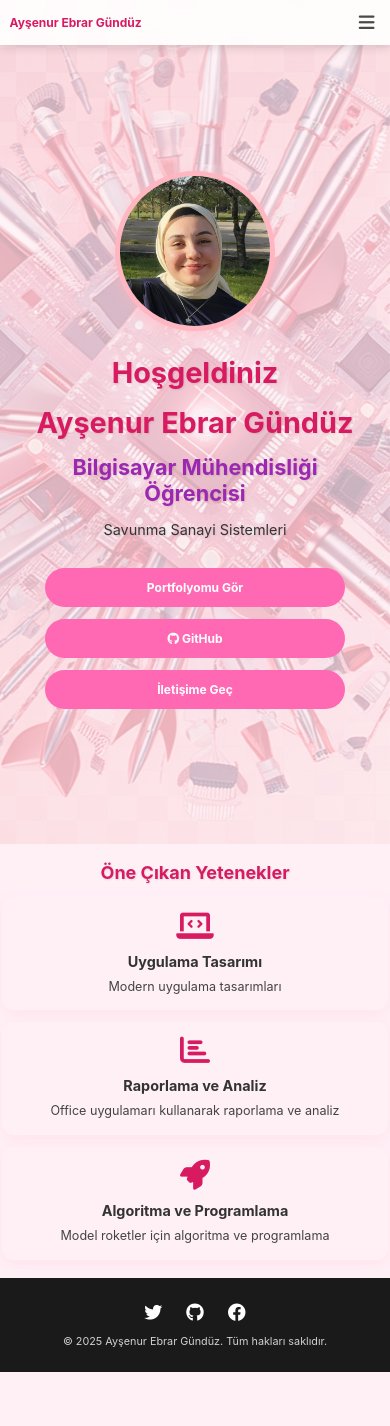
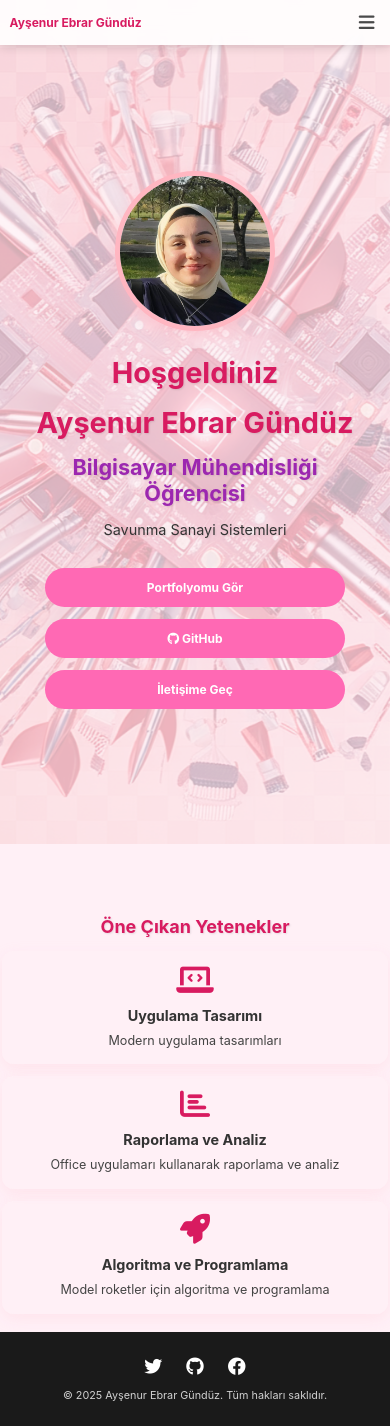
Before and after one commit to AysenurGunduz/Portfolyo, a React (Create React App) app: page / in a window 390 px wide. Before the commit the page ends 1372 px from the top, so only its background shows below. Built offline with nearby package versions, Linux system fonts and the light colour scheme.

Commit message:
Mobil Uyumluluk iyileştirildi

```diff
--- a/src/styles/Home.css
+++ b/src/styles/Home.css
@@ -206,7 +206,8 @@
   }
 
   .featured-section {
-    padding: 2.5rem 0.5rem;
+    padding: 7rem 0.5rem 2.5rem 0.5rem;
+    scroll-margin-top: 6rem;
   }
   .skills-grid {
     grid-template-columns: 1fr;
@@ -219,6 +220,7 @@
   }
   .featured-section h3 {
     font-size: 2.3rem;
+    margin-top: 0;
     margin-bottom: 2rem;
   }
   .skill-card h4 {
@@ -263,7 +265,8 @@
   }
 
   .featured-section {
-    padding: 1.5rem 0.2rem;
+    padding: 6rem 0.2rem 1.5rem 0.2rem;
+    scroll-margin-top: 5rem;
   }
   .skills-grid {
     grid-template-columns: 1fr;
@@ -276,6 +279,7 @@
   }
   .featured-section h3 {
     font-size: 1.5rem;
+    margin-top: 0;
     margin-bottom: 1.2rem;
   }
   .skill-card h4 {
```
